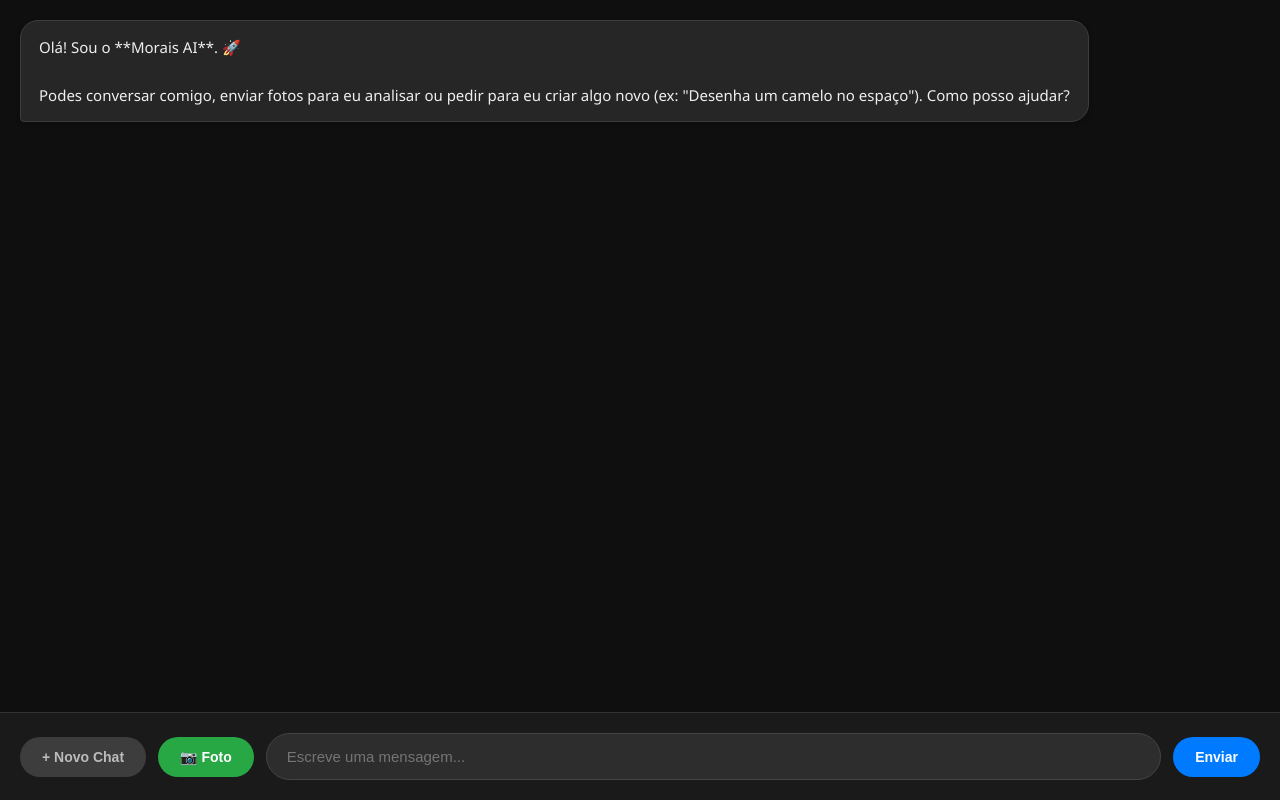
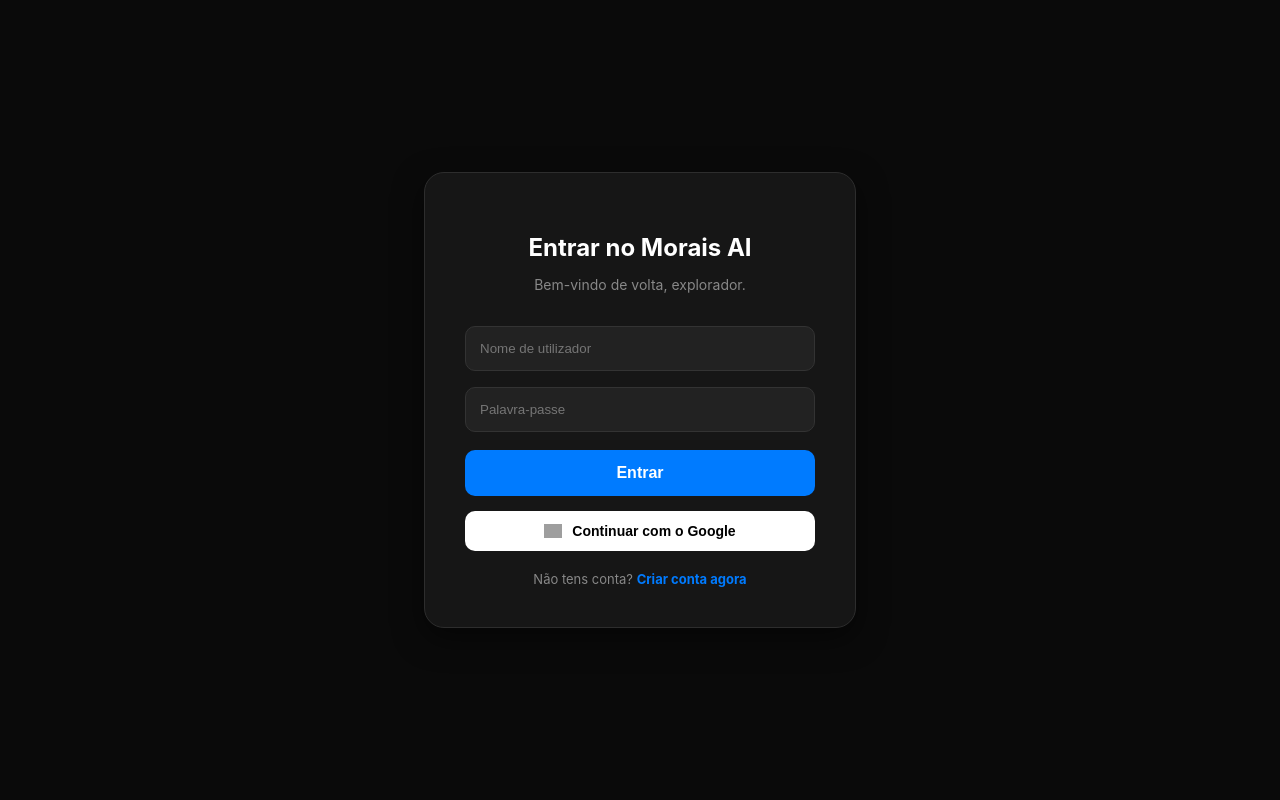
Before and after one commit to joazinhon56-bit/moraisai, a Flask app: page / in a window 1280 px wide. Run offline with Flask 3, Linux system fonts and the light colour scheme; grey boxes are pictures that could not be loaded.

Commit message:
Corrigido bug do Novo Chat e interface atualizada

```diff
--- a/templates/index.html
+++ b/templates/index.html
@@ -3,213 +3,197 @@
 <head>
     <meta charset="UTF-8">
     <meta name="viewport" content="width=device-width, initial-scale=1.0">
-    <title>Morais AI - Oficial</title>
+    <title>Morais AI - Autenticação</title>
     <style>
-        /* Estilos da Interface Morais AI */
-        body {
-            font-family: 'Segoe UI', Roboto, Helvetica, Arial, sans-serif;
-            background-color: #0f0f0f;
-            color: #ffffff;
-            margin: 0;
-            display: flex;
-            flex-direction: column;
-            height: 100vh;
-        }
+        /* Estilos de Base */
+        body { font-family: 'Inter', 'Segoe UI', sans-serif; background-color: #0a0a0a; color: white; margin: 0; height: 100vh; display: flex; justify-content: center; align-items: center; }
 
-        #chat-container {
-            flex: 1;
-            overflow-y: auto;
-            padding: 20px;
-            display: flex;
-            flex-direction: column;
-            gap: 15px;
-            scroll-behavior: smooth;
-        }
+        /* Contentor de Login */
+        #login-container { background-color: #161616; padding: 40px; border-radius: 20px; border: 1px solid #2d2d2d; text-align: center; width: 350px; box-shadow: 0 10px 30px rgba(0,0,0,0.5); }
+        #main-container { display: none; flex-direction: column; width: 100%; height: 100vh; background-color: #0f0f0f; }
 
-        /* Balões de Mensagem */
-        .message {
-            max-width: 85%;
-            padding: 14px 18px;
-            border-radius: 18px;
-            line-height: 1.6;
-            word-wrap: break-word;
-            font-size: 15px;
-            box-shadow: 0 2px 5px rgba(0,0,0,0.2);
-        }
+        h2 { margin-bottom: 10px; font-size: 24px; color: #fff; }
+        p { color: #888; font-size: 14px; margin-bottom: 25px; }
 
-        .user {
-            align-self: flex-end;
-            background: linear-gradient(135deg, #007bff, #0056b3);
-            color: white;
-            border-bottom-right-radius: 4px;
-        }
+        /* Inputs */
+        input.auth-input { width: 100%; padding: 14px; margin: 8px 0; border-radius: 10px; border: 1px solid #333; background: #222; color: white; box-sizing: border-box; outline: none; transition: 0.3s; }
+        input.auth-input:focus { border-color: #007bff; }
 
-        .ia {
-            align-self: flex-start;
-            background-color: #262626;
-            color: #efefef;
-            border-bottom-left-radius: 4px;
-            border: 1px solid #3d3d3d;
-        }
+        /* Botões */
+        .btn-primary { width: 100%; background-color: #007bff; color: white; padding: 14px; border: none; border-radius: 10px; cursor: pointer; font-weight: bold; margin-top: 10px; font-size: 16px; transition: 0.2s; }
+        .btn-primary:hover { background-color: #0056b3; }
 
-        /* Área de Input */
-        #input-area {
-            padding: 20px;
-            background-color: #1a1a1a;
-            display: flex;
-            gap: 12px;
-            align-items: center;
-            border-top: 1px solid #333;
-        }
+        /* Botão Google */
+        .btn-google { width: 100%; background-color: white; color: #000; padding: 12px; border: none; border-radius: 10px; cursor: pointer; font-weight: 600; margin-top: 15px; display: flex; align-items: center; justify-content: center; gap: 10px; font-size: 14px; }
+        .btn-google img { width: 18px; }
 
-        input[type="text"] {
-            flex: 1;
-            padding: 14px 20px;
-            border-radius: 30px;
-            border: 1px solid #444;
-            background-color: #2d2d2d;
-            color: white;
-            outline: none;
-            font-size: 15px;
-        }
+        /* Links de Troca */
+        .toggle-link { margin-top: 20px; font-size: 13px; color: #888; }
+        .toggle-link span { color: #007bff; cursor: pointer; font-weight: bold; }
 
-        input[type="text"]:focus { border-color: #007bff; }
+        /* Interface do Chat */
+        #chat-container { flex: 1; overflow-y: auto; padding: 20px; display: flex; flex-direction: column; gap: 15px; }
+        .message { max-width: 85%; padding: 14px; border-radius: 15px; font-size: 15px; line-height: 1.5; }
+        .user { align-self: flex-end; background-color: #007bff; border-bottom-right-radius: 2px; }
+        .ia { align-self: flex-start; background-color: #222; border: 1px solid #333; border-bottom-left-radius: 2px; }
 
-        button {
-            padding: 12px 22px;
-            border-radius: 30px;
-            border: none;
-            cursor: pointer;
-            font-weight: 600;
-            transition: all 0.2s ease;
-            font-size: 14px;
-        }
+        #input-area { padding: 20px; background-color: #161616; display: flex; gap: 10px; border-top: 1px solid #2d2d2d; }
+        #user-input { flex: 1; padding: 12px 20px; border-radius: 25px; border: 1px solid #333; background: #222; color: white; outline: none; }
 
-        .btn-send { background-color: #007bff; color: white; }
-        .btn-send:hover { background-color: #0069d9; transform: scale(1.05); }
-
-        .btn-new { background-color: #3d3d3d; color: #bbb; }
-        .btn-new:hover { background-color: #4d4d4d; color: white; }
-
-        .btn-img { background-color: #28a745; color: white; }
-        .btn-img:hover { background-color: #218838; }
-
-        /* Estilo para Imagens no Chat */
-        .chat-img-render {
-            max-width: 100%;
-            border-radius: 12px;
-            margin-top: 10px;
-            border: 1px solid #444;
-            display: block;
-        }
-
-        .loading-text { font-style: italic; color: #888; font-size: 13px; }
-
-        /* Custom Scrollbar */
-        #chat-container::-webkit-scrollbar { width: 6px; }
-        #chat-container::-webkit-scrollbar-thumb { background: #444; border-radius: 10px; }
+        .btn-nav { background: #333; color: white; padding: 8px 15px; border-radius: 20px; border: none; cursor: pointer; font-size: 12px; }
+        .top-bar { padding: 10px 20px; background: #161616; display: flex; justify-content: space-between; align-items: center; border-bottom: 1px solid #2d2d2d; }
     </style>
 </head>
 <body>
 
-    <div id="chat-container">
-        <div class="message ia">
-            Olá! Sou o **Morais AI**. 🚀<br><br>
-            Podes conversar comigo, enviar fotos para eu analisar ou pedir para eu criar algo novo (ex: "Desenha um camelo no espaço"). Como posso ajudar?
+    <div id="login-container">
+        <h2 id="auth-title">Entrar no Morais AI</h2>
+        <p id="auth-subtitle">Bem-vindo de volta, explorador.</p>
+
+        <input type="text" id="username" class="auth-input" placeholder="Nome de utilizador">
+        <input type="password" id="password" class="auth-input" placeholder="Palavra-passe">
+
+        <button class="btn-primary" id="btn-auth-action" onclick="processarAuth()">Entrar</button>
+
+        <button class="btn-google" onclick="loginComGoogle()">
+            <img src="https://fonts.gstatic.com/s/i/productlogos/googleg/v6/24px.svg" alt="Google">
+            Continuar com o Google
+        </button>
+
+        <div class="toggle-link" id="toggle-text">
+            Não tens conta? <span onclick="alternarModo()">Criar conta agora</span>
         </div>
     </div>
 
-    <div id="input-area">
-        <button class="btn-new" onclick="novoChat()">+ Novo Chat</button>
+    <div id="main-container">
+        <div class="top-bar">
+            <span id="display-user" style="font-weight: bold; color: #007bff;"></span>
+            <div>
+                <button class="btn-nav" onclick="novoChat()" style="margin-right: 10px;">+ Novo Chat</button>
+                <button class="btn-nav" onclick="fazerLogout()" style="background: #c82333;">Sair</button>
+            </div>
+        </div>
 
-        <input type="file" id="file-input" style="display: none;" accept="image/*" onchange="processarFoto()">
-        <button class="btn-img" onclick="document.getElementById('file-input').click()">📷 Foto</button>
+        <div id="chat-container"></div>
 
-        <input type="text" id="user-input" placeholder="Escreve uma mensagem..." onkeypress="if(event.key==='Enter') enviarMensagem()">
-
-        <button class="btn-send" onclick="enviarMensagem()">Enviar</button>
+        <div id="input-area">
+            <input type="file" id="file-input" style="display: none;" accept="image/*" onchange="previewImg()">
+            <button onclick="document.getElementById('file-input').click()" style="background: none; border: none; cursor: pointer; font-size: 20px;">📷</button>
+            <input type="text" id="user-input" placeholder="Escreve uma mensagem..." onkeypress="if(event.key==='Enter') enviarMensagem()">
+            <button class="btn-primary" style="width: auto; margin-top: 0;" onclick="enviarMensagem()">Enviar</button>
+        </div>
     </div>
 
     <script>
-        let fotoParaEnviar = null;
+        let modoRegistro = false;
+        let fotoData = null;
 
-        // --- CORREÇÃO DO BUG DE LOGOUT ---
-        function novoChat() {
-            // Limpa apenas o visual das mensagens
-            const container = document.getElementById('chat-container');
-            container.innerHTML = `
-                <div class="message ia">Conversa reiniciada. O que vamos fazer agora?</div>
-            `;
+        window.onload = () => {
+            const user = localStorage.getItem('morais_user');
+            if (user) {
+                entrarNoSistema(user);
+            }
+        };
 
-            // Limpa o histórico da conversa da memória se existir,
-            // mas NÃO apaga o login (NUNCA usa localStorage.clear())
-            localStorage.removeItem('morais_chat_history');
-
-            console.log("Interface limpa. Sessão preservada.");
+        function alternarModo() {
+            modoRegistro = !modoRegistro;
+            document.getElementById('auth-title').innerText = modoRegistro ? "Criar Nova Conta" : "Entrar no Morais AI";
+            document.getElementById('auth-subtitle').innerText = modoRegistro ? "Junta-te à revolução da IA." : "Bem-vindo de volta, explorador.";
+            document.getElementById('btn-auth-action').innerText = modoRegistro ? "Registar" : "Entrar";
+            document.getElementById('toggle-text').innerHTML = modoRegistro ?
+                'Já tens conta? <span onclick="alternarModo()">Fazer Login</span>' :
+                'Não tens conta? <span onclick="alternarModo()">Criar conta agora</span>';
         }
 
-        function processarFoto() {
-            const file = document.getElementById('file-input').files[0];
-            if (!file) return;
+        function processarAuth() {
+            const user = document.getElementById('username').value;
+            if (user.trim().length < 3) return alert("Insere um nome válido!");
 
-            const reader = new FileReader();
-            reader.onload = (e) => {
-                fotoParaEnviar = e.target.result;
-                appendMessage("<i>[Foto selecionada para análise]</i>", 'user');
-            };
-            reader.readAsDataURL(file);
+            // Simulação: Guarda o utilizador no localStorage
+            localStorage.setItem('morais_user', user);
+            entrarNoSistema(user);
         }
 
-        function appendMessage(htmlContent, type, id = '') {
+        function loginComGoogle() {
+            // Simulação de login Google
+            const userGoogle = "Explorador Google";
+            localStorage.setItem('morais_user', userGoogle);
+            entrarNoSistema(userGoogle);
+            alert("Login com Google simulado com sucesso! (Em produção, ligaríamos à API da Google)");
+        }
+
+        function entrarNoSistema(nome) {
+            document.getElementById('login-container').style.display = 'none';
+            document.getElementById('main-container').style.display = 'flex';
+            document.getElementById('display-user').innerText = "@" + nome;
+            carregarHistorico();
+        }
+
+        function fazerLogout() {
+            localStorage.removeItem('morais_user');
+            location.reload();
+        }
+
+        function carregarHistorico() {
+            const hist = JSON.parse(localStorage.getItem('morais_hist')) || [];
+            const container = document.getElementById('chat-container');
+            container.innerHTML = '';
+            if (hist.length === 0) {
+                appendMessage("Olá! Sou o **Morais AI**. Como posso ajudar-te hoje?", 'ia', false);
+            } else {
+                hist.forEach(m => appendMessage(m.text, m.type, false));
+            }
+        }
+
+        function appendMessage(text, type, save = true) {
             const container = document.getElementById('chat-container');
             const div = document.createElement('div');
             div.className = `message ${type}`;
-            if (id) div.id = id;
-
-            // Importante: innerHTML permite que as tags <img> funcionem!
-            div.innerHTML = htmlContent;
-
+            div.innerHTML = text;
             container.appendChild(div);
             container.scrollTop = container.scrollHeight;
+            if (save) {
+                const hist = JSON.parse(localStorage.getItem('morais_hist')) || [];
+                hist.push({ text, type });
+                localStorage.setItem('morais_hist', JSON.stringify(hist));
+            }
+        }
+
+        function novoChat() {
+            localStorage.removeItem('morais_hist');
+            carregarHistorico();
         }
 
         async function enviarMensagem() {
             const input = document.getElementById('user-input');
             const msg = input.value.trim();
-
-            if (!msg && !fotoParaEnviar) return;
+            if (!msg && !fotoData) return;
 
             if (msg) appendMessage(msg, 'user');
             input.value = '';
 
-            const loadingId = 'loading-' + Date.now();
-            appendMessage('Morais AI está a processar...', 'ia loading-text', loadingId);
-
             try {
-                const response = await fetch('/chat', {
+                const res = await fetch('/chat', {
                     method: 'POST',
                     headers: { 'Content-Type': 'application/json' },
-                    body: JSON.stringify({ msg: msg, image: fotoParaEnviar })
+                    body: JSON.stringify({ msg: msg, image: fotoData })
                 });
+                const data = await res.json();
+                appendMessage(data.resposta, 'ia');
+                fotoData = null;
+            } catch (e) {
+                appendMessage("Erro na ligação ao servidor.", 'ia');
+            }
+        }
 
-                const data = await response.json();
-
-                // Remove o aviso de carregamento
-                const loadingEl = document.getElementById(loadingId);
-                if (loadingEl) loadingEl.remove();
-
-                // Mostra a resposta da IA (com suporte a imagem se houver)
-                appendMessage(data.resposta, 'ia');
-
-                // Limpa a foto após enviar
-                fotoParaEnviar = null;
-                document.getElementById('file-input').value = '';
-
-            } catch (error) {
-                const loadingEl = document.getElementById(loadingId);
-                if (loadingEl) loadingEl.innerHTML = "Erro de ligação. Verifica a tua internet.";
-                console.error("Erro no fetch:", error);
-            }
+        function previewImg() {
+            const file = document.getElementById('file-input').files[0];
+            const reader = new FileReader();
+            reader.onload = (e) => {
+                fotoData = e.target.result;
+                appendMessage("<i>[Imagem carregada para análise]</i>", 'user');
+            };
+            reader.readAsDataURL(file);
         }
     </script>
 </body>
```
